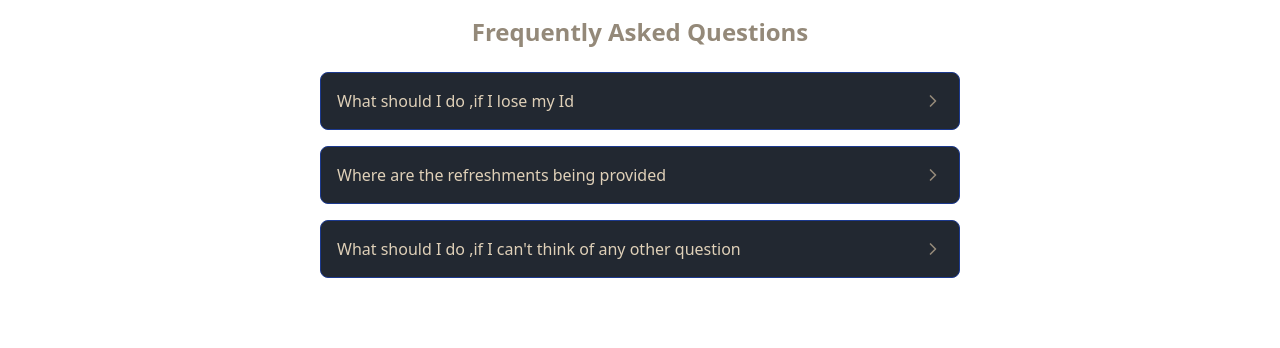
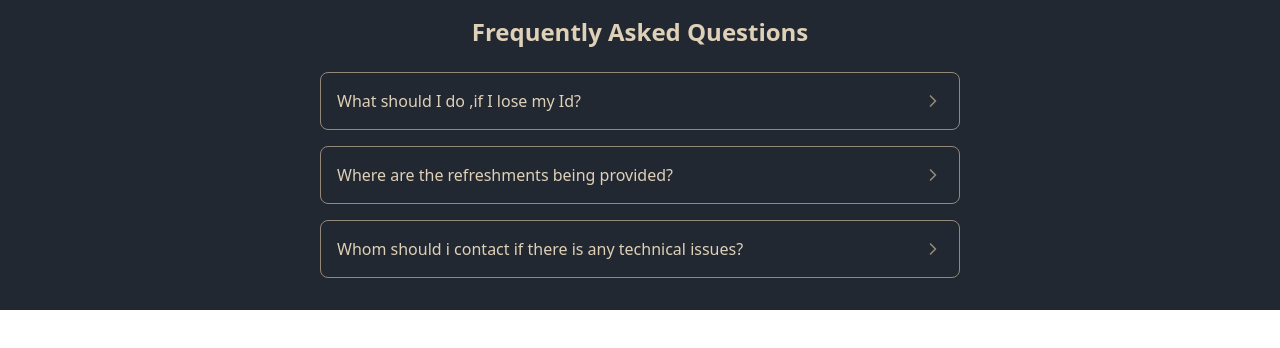
Before and after one commit to anupnayak25/semaphore-support, a React (Vite) app in the folder semaphore-support/: page / in a window 1280 px wide. Shown: the top 348 px of the page. Built offline with nearby package versions, Linux system fonts and the light colour scheme.

Commit message:
Make faq component compatible with new color theme

```diff
--- a/semaphore-support/src/App.jsx
+++ b/semaphore-support/src/App.jsx
@@ -1,6 +1,7 @@
 import Faq from "./components/FAQ/Faq";
 const App = () => {
   return (
+
    <Faq/>
   );
 }
--- a/semaphore-support/src/components/FAQ/Faq.jsx
+++ b/semaphore-support/src/components/FAQ/Faq.jsx
@@ -3,24 +3,25 @@ const Faq = () => {
 
   const faqs = [
     {
-      question: "What should I do ,if I lose my Id",
+      question: "What should I do ,if I lose my Id?",
       answer: "You will be provided with the replacement in the office"
     },
     {
-      question: "Where are the refreshments being provided",
+      question: "Where are the refreshments being provided?",
       answer: "The refreshments are being provided in Sri Durga canteen "
     },
     {
-      question: "What should I do ,if I can't think of any other question",
+      question: "Whom should i contact if there is any technical issues?",
       answer: "give up"
     }
   ];
 
   return (
-    <div className="max-w-2xl mx-auto p-4">
+    <div className="w-full bg-dominant">
+    <div className="max-w-2xl mx-auto p-4 w-full">
     <div className="w-full flex justify-center">
 
-      <h1 className="text-2xl font-bold text-highlight mb-6 m-auto">Frequently Asked Questions</h1>
+      <h1 className="text-2xl font-bold text-accent  mb-6 m-auto">Frequently Asked Questions</h1>
     </div>
       {faqs.map((faq, index) => (
         <FaqCard
@@ -30,6 +31,7 @@ const Faq = () => {
         />
       ))}
     </div>
+    </div>
   );
 };
 
--- a/semaphore-support/src/components/FAQ/FaqCard.jsx
+++ b/semaphore-support/src/components/FAQ/FaqCard.jsx
@@ -5,7 +5,7 @@ const FaqCard = ({ question, answer }) => {
   const [isOpen, setIsOpen] = useState(false);
 
   return (
-    <div className="bg-dominant  border border-blue-900 rounded-lg p-4 mb-4">
+    <div className="bg-dominant  border border-highlight rounded-lg p-4 mb-4">
       <button
         onClick={() => setIsOpen(!isOpen)}
         className="w-full flex items-center justify-between text-left focus:outline-none   rounded "
@@ -16,16 +16,16 @@ const FaqCard = ({ question, answer }) => {
           {question}
         </h3>
         <ChevronRight
-          className={`text-highlight w-5 h-5 flex-shrink-0 transition-transform delay-100 duration-500 ease-out ${
+          className={`text-highlight w-5 h-5 flex-shrink-0 transition-transform delay-100 duration-200 ease-out ${
             isOpen ? 'rotate-90' : 'rotate-0'
           }`}
         />
       </button>
 
-      <div className={`overflow-hidden transition-all delay-100 duration-500 ease-out ${
+      <div className={`overflow-hidden transition-all delay-100 duration-200 ease-out ${
         isOpen ? 'max-h-96 opacity-100 mt-3' : 'max-h-0 opacity-0'
       }`}>
-        <p className="text-blue-900 text-sm sm:text-base leading-relaxed">
+        <p className="text-white text-sm sm:text-base leading-relaxed">
           {answer}
         </p>
       </div>
```
